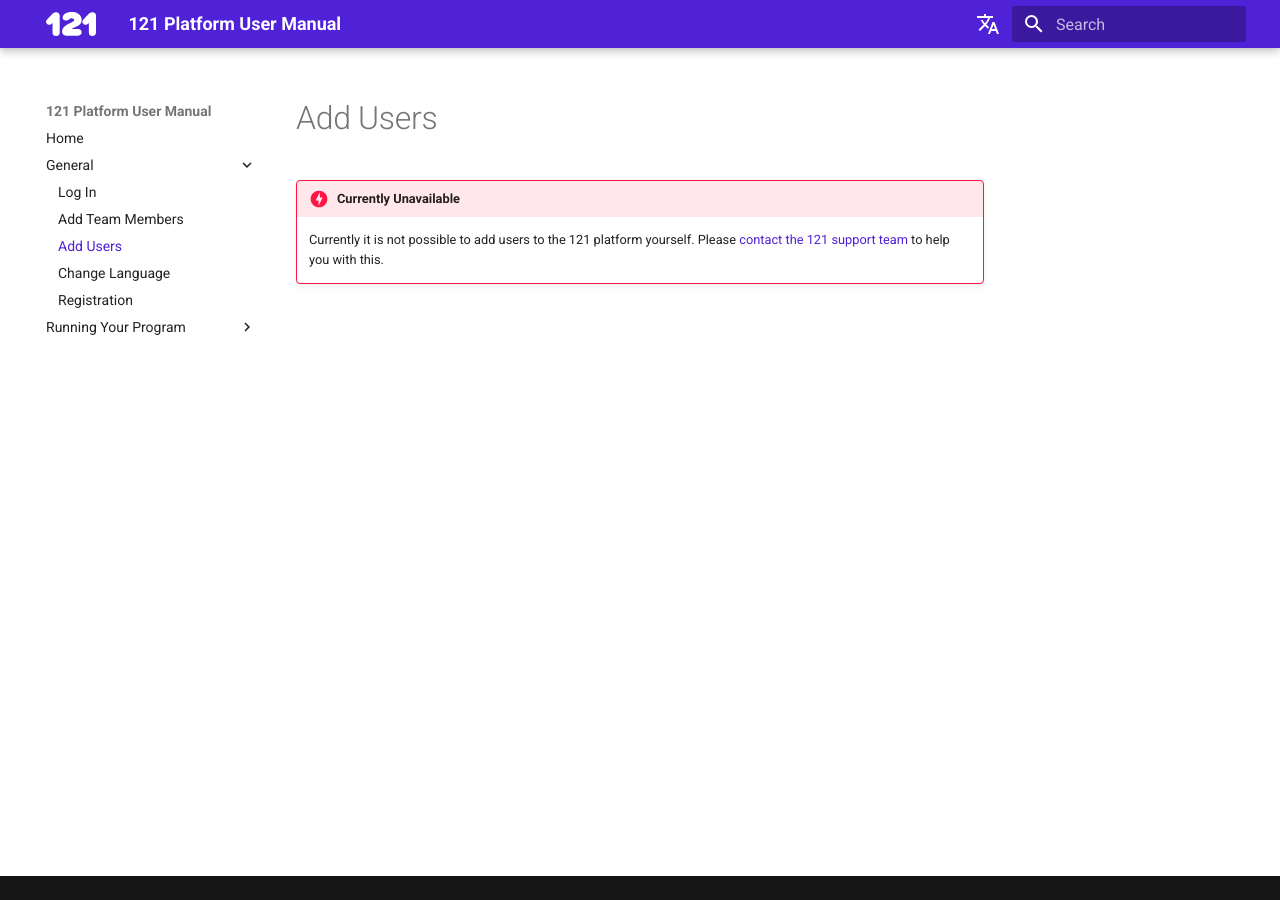
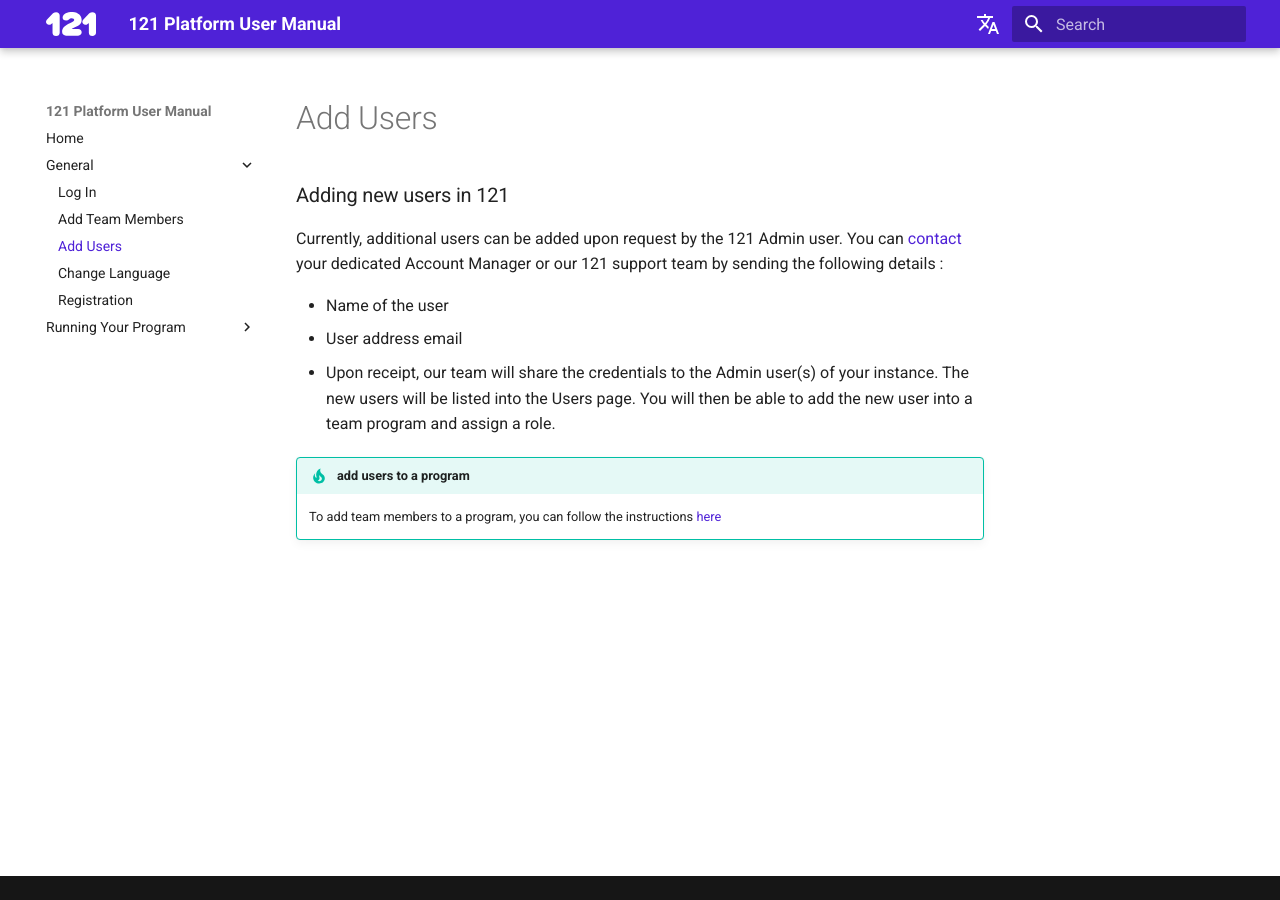
Before and after one commit to rodekruis/data-service-catalogue, an MkDocs documentation site: the page built from docs/general/add-users.md, in a window 1280 px wide. Built offline with MkDocs 1.6.1 and Material for MkDocs 9.7.7, drawn with Linux system fonts in a browser that asks for light colours; comment, search, counter and statistics services are not loaded.

Commit message:
updated add user

```diff
--- a/docs/general/add-users.md
+++ b/docs/general/add-users.md
@@ -1,6 +1,14 @@
 ---
 title: Add Users
 ---
+### Adding new users in 121
 
-!!! danger "Currently Unavailable"
-    Currently it is not possible to add users to the 121 platform yourself. Please <a href="mailto:support@121.global">contact the 121 support team</a> to help you with this.
+Currently, additional users can be added upon request by the 121 Admin user. You can [contact](mailto:support@121.global) your dedicated Account Manager or our 121 support team by sending the following details :
+
+- Name of the user
+- User address email
+- Upon receipt, our team will share the credentials to the Admin user(s) of your instance. The new users will be listed into the Users page. You will then be able to add the new user into a team program and assign a role.
+
+
+!!! tip "add users to a program"
+    To add team members to a program, you can follow the instructions [here](../add-team-members)
```
